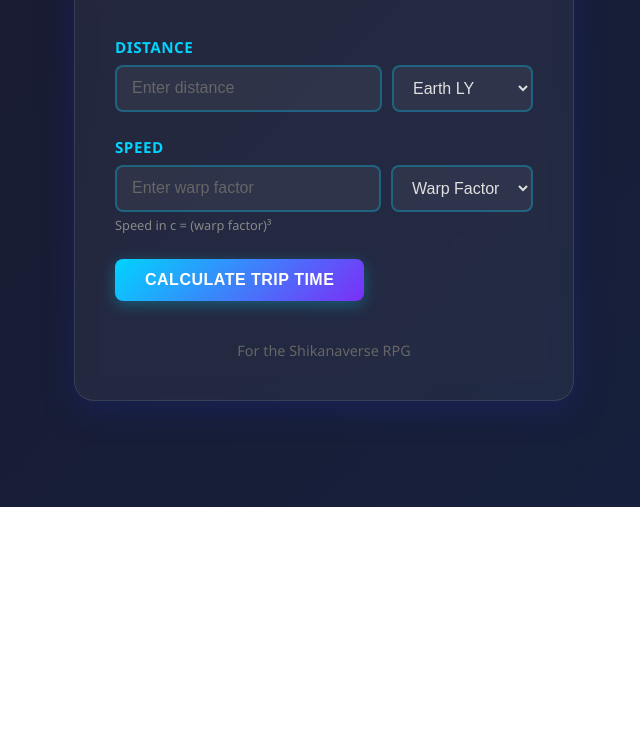
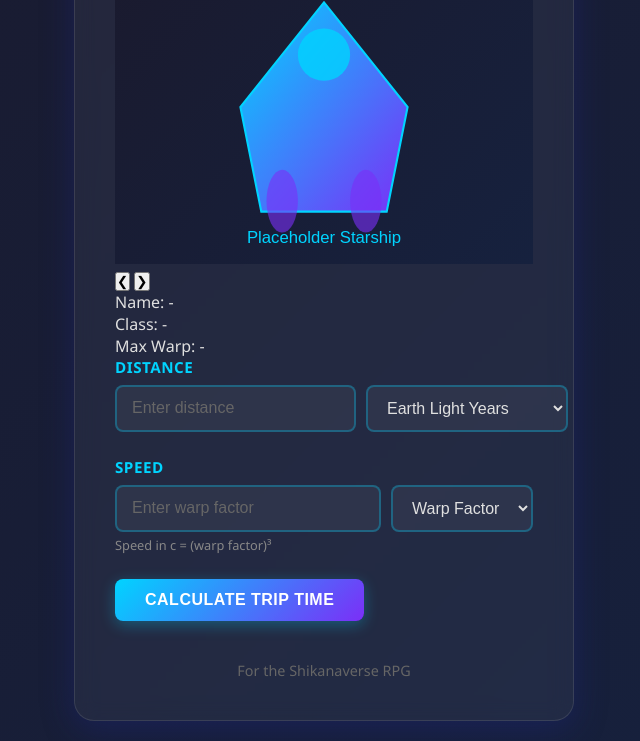
Before and after one commit to EmperorJake/shikanaverse-trip-calculator, a plain HTML site: page index.html in a window 1280 px wide. Shown: the part 293-1034 px from the top of the page, without its empty margins (316-956 px from the left). Before the commit the page ends 800 px from the top, so only its background shows below. Drawn offline with Linux system fonts and the light colour scheme.

Commit message:
Update HTML to include starship selector section

```diff
--- a/index.html
+++ b/index.html
@@ -14,6 +14,33 @@
         </header>
 
         <main>
+            <!-- Starship Selector Section -->
+            <div class="starship-section">
+                <div class="starship-display">
+                    <img id="shipImage" src="ships/placeholder.svg" alt="Starship" class="ship-image">
+                </div>
+
+                <div class="starship-nav">
+                    <button type="button" id="prevShip" class="nav-button">❮</button>
+                    <button type="button" id="nextShip" class="nav-button">❯</button>
+                </div>
+
+                <div class="starship-stats">
+                    <div class="stat-row">
+                        <span class="stat-label">Name:</span>
+                        <span class="stat-value" id="shipName">-</span>
+                    </div>
+                    <div class="stat-row">
+                        <span class="stat-label">Class:</span>
+                        <span class="stat-value" id="shipClass">-</span>
+                    </div>
+                    <div class="stat-row">
+                        <span class="stat-label">Max Warp:</span>
+                        <span class="stat-value" id="shipMaxWarp">-</span>
+                    </div>
+                </div>
+            </div>
+
             <form id="calculatorForm">
                 <div class="form-group">
                     <label for="distance">Distance</label>
@@ -27,8 +54,8 @@
                             step="0.1"
                         >
                         <select id="distanceUnit">
-                            <option value="earth">Earth LY</option>
-                            <option value="pamaruk">Pamaruk LY</option>
+                            <option value="earth">Earth Light Years</option>
+                            <option value="pamaruk">Pamaruk Light Years</option>
                         </select>
                     </div>
                 </div>
@@ -59,11 +86,11 @@
                 <h2>Trip Details</h2>
                 <div class="result-grid">
                     <div class="result-item">
-                        <span class="result-label">Distance (LY)</span>
+                        <span class="result-label">Distance (Earth ly)</span>
                         <span class="result-value" id="resultDistanceEarth"></span>
                     </div>
                     <div class="result-item">
-                        <span class="result-label">Distance (PLY)</span>
+                        <span class="result-label">Distance (Pamaruk ly)</span>
                         <span class="result-value" id="resultDistanceParamuk"></span>
                     </div>
                     <div class="result-item">
@@ -87,6 +114,7 @@
         </footer>
     </div>
 
+    <script src="ships/ships-data.js"></script>
     <script src="script.js"></script>
 </body>
 </html>
```
